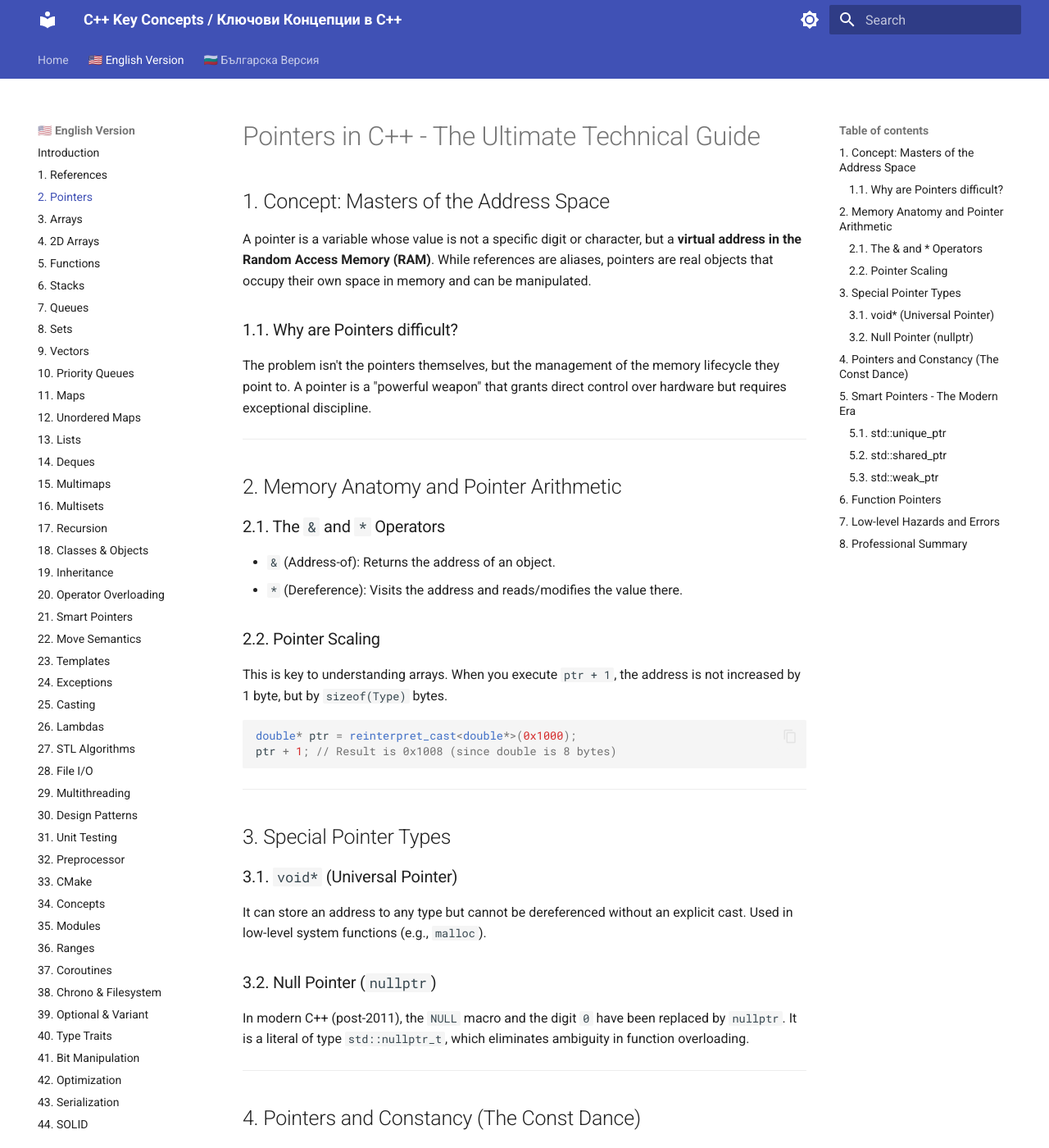
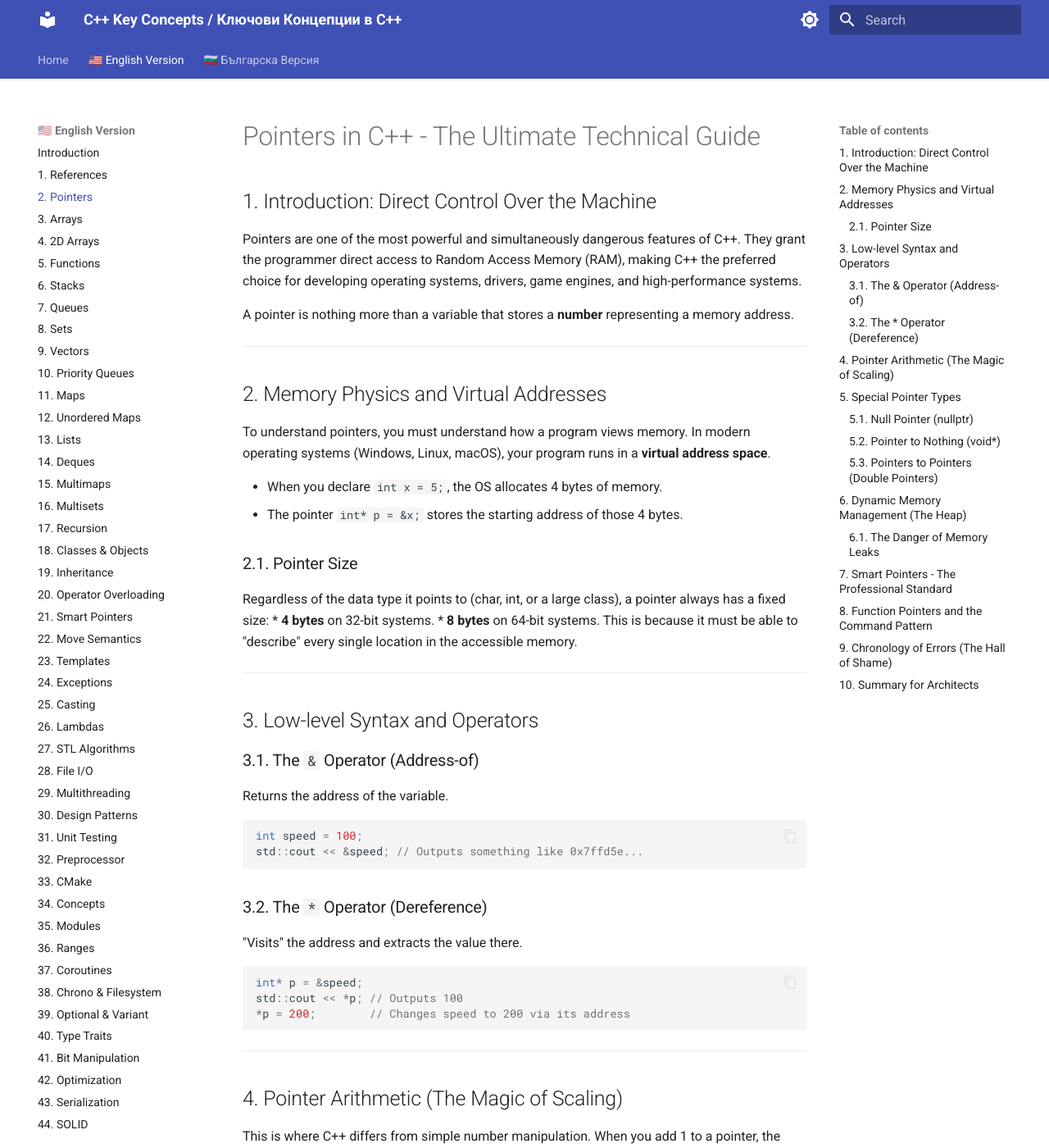
Before and after one commit to KadirYazadzhi/CPlusPlus---KeyConcepts, an MkDocs documentation site: the page built from docs/en/Pointers/Pointers.md, in a window 1280 px wide and 1400 px high. Shown: the whole window at 82% size. Built offline with MkDocs 1.6.1 and Material for MkDocs 9.7.7, drawn with Linux system fonts in a browser that asks for light colours; some of the changed text lies outside the part shown.

Commit message:
Docs: Complete technical guide for Pointers (Topic 2) with virtual memory and smart pointers (200+ lines)

````diff
--- a/docs/bg/Pointers/Pointers.md
+++ b/docs/bg/Pointers/Pointers.md
@@ -1,89 +1,122 @@
 # Указатели (Pointers) в C++ - Пълно техническо ръководство
 
-## 1. Концепция: Господарите на адресното пространство
-Указателят е променлива, чиято стойност не е конкретна цифра или символ, а **виртуален адрес в оперативната памет (RAM)**. Докато референциите са псевдоними, указателите са реални обекти, които имат собствено място в паметта и могат да бъдат манипулирани.
+## 1. Въведение: Директен контрол над машината
+Указателите са една от най-мощните и едновременно с това най-опасните характеристики на C++. Те дават на програмиста директен достъп до оперативната памет (RAM), което прави C++ предпочитан избор за разработка на операционни системи, драйвери, игрови енджини и високопроизводителни системи.
 
-### 1.1. Защо указателите са трудни?
-Проблемът не е в самите указатели, а в управлението на жизнения цикъл на паметта, към която те сочат. Указателят е "мощно оръжие", което дава директен контрол над хардуера, но изисква изключителна дисциплина.
+Един указател не е нищо повече от променлива, която съхранява **число**, представляващо адрес в паметта.
 
 ---
 
-## 2. Анатомия на паметта и адресна аритметика
+## 2. Физика на паметта и Виртуални адреси
+За да разберем указателите, трябва да разберем как програмата вижда паметта. В модерните операционни системи (Windows, Linux, macOS), вашата програма работи във **виртуално адресно пространство**.
 
-### 2.1. Операторът `&` и `*`
-*   `&` (Address-of): Връща адреса на обекта.
-*   `*` (Dereference): Отива на адреса и прочита/променя стойността там.
+*   Когато декларирате `int x = 5;`, ОС заделя 4 байта памет.
+*   Указателят `int* p = &x;` съхранява началния адрес на тези 4 байта.
 
-### 2.2. Мащабиране на адресите (Pointer Scaling)
-Това е ключово за разбирането на масивите. Когато изпълните `ptr + 1`, адресът не се увеличава с 1 байт, а със `sizeof(Type)` байта.
+### 2.1. Размер на указателя
+Независимо към какъв тип данни сочи (char, int или голям клас), указателят винаги има фиксиран размер:
+*   **4 байта** на 32-битови системи.
+*   **8 байта** на 64-битови системи.
+Това е така, защото той трябва да може да "опише" всяко едно място в достъпната памет.
+
+---
+
+## 3. Синтаксис и Оператори на ниско ниво
+
+### 3.1. Операторът `&` (Address-of)
+Връща адреса на променливата.
 ```cpp
-double* ptr = reinterpret_cast<double*>(0x1000);
-ptr + 1; // Резултатът е 0x1008 (защото double е 8 байта)
+int speed = 100;
+std::cout << &speed; // Извежда нещо като 0x7ffd5e...
+```
+
+### 3.2. Операторът `*` (Dereference)
+"Отива" на адреса и извлича стойността там.
+```cpp
+int* p = &speed;
+std::cout << *p; // Извежда 100
+*p = 200;        // Променя speed на 200 чрез адреса му
 ```
 
 ---
 
-## 3. Специални типове указатели
+## 4. Аритметика на указателите (The Magic of Scaling)
+Това е мястото, където C++ се различава от простата работа с числа. Когато добавите 1 към указател, адресът не се увеличава с 1 байт. Той се увеличава с размера на типа, към който сочи.
 
-### 3.1. `void*` (Универсален указател)
-Той може да съхранява адрес към всеки тип, но не може да бъде деференцииран без изричен каст. Използва се в ниско ниво системни функции (напр. `malloc`).
+```cpp
+int* p = (int*)0x1000;
+p + 1; // Резултатът е 0x1004 (sizeof(int) е 4)
 
-### 3.2. Нулевият указател (`nullptr`)
-В модерен C++ (след 2011 г.), макросът `NULL` и цифрата `0` са заменени от `nullptr`. Това е литерал от тип `std::nullptr_t`, който елиминира двусмислието при претоварване на функции.
+double* d = (double*)0x1000;
+d + 1; // Резултатът е 0x1008 (sizeof(double) е 8)
+```
+Този механизъм е в основата на работата с масиви. Изразът `arr[i]` е просто синтактична захар за `*(arr + i)`.
 
 ---
 
-## 4. Указатели и Константност (The Const Dance)
-Има четири основни комбинации, които често объркват начинаещите:
-1.  `int* p;` - Обикновен указател.
-2.  `const int* p;` - Указател към константа (не можеш да променяш `*p`).
-3.  `int* const p;` - Константен указател (винаги сочи на едно място).
-4.  `const int* const p;` - Константен указател към константа.
+## 5. Специални видове указатели
+
+### 5.1. Нулевият указател (`nullptr`)
+Винаги инициализирайте указателите си! Неинициализиран указател сочи към произволно място (Wild Pointer). От C++11 насам ползваме `nullptr` вместо `0` или `NULL`, за да избегнем грешки при претоварване на функции.
+
+### 5.2. Указател към нищо (`void*`)
+Това е "суров" адрес. Компилаторът не знае какъв е типът там, затова не можете да го деференциирате директно. Трябва първо да го "кастнете" (`static_cast` или `reinterpret_cast`).
+
+### 5.3. Указатели към указатели (Double Pointers)
+Използват се за динамични двумерни масиви или когато искате функция да промени самия адрес, съхранен в друг указател.
+```cpp
+int x = 5;
+int* p = &x;
+int** pp = &p; // pp сочи към p, който сочи към x
+```
 
 ---
 
-## 5. Умни Указатели (Smart Pointers) - Модерната ера
-В професионалния код от последните 10 години, директното използване на `new` и `delete` се счита за **Code Smell** (лоша практика). Използваме Smart Pointers от `<memory>`.
+## 6. Управление на динамичната памет (The Heap)
+Това е най-честата употреба на указатели. За разлика от стека (stack), паметта в Heap живее, докато програмистът не я освободи ръчно.
 
-### 5.1. `std::unique_ptr`
-*   Ексклузивна собственост.
-*   Използва се за обекти, които имат един ясен собственик.
-*   Прехвърля се само чрез `std::move`.
+```cpp
+int* p = new int(10); // Заделяне
+// ... работа ...
+delete p;             // Освобождаване (Критично важно!)
+```
 
-### 5.2. `std::shared_ptr`
-*   Споделена собственост чрез брояч на референциите (Reference Counting).
-*   ⚠️ **Overhead:** Използва атомарни операции за брояча, което го прави по-бавен от `unique_ptr`.
-
-### 5.3. `std::weak_ptr`
-*   Не влияе на брояча на референциите.
-*   Използва се за прекъсване на циклични зависимости (Circular Dependencies).
+### 6.1. Опасността от течове (Memory Leaks)
+Ако загубите адреса (указателя), преди да извикате `delete`, паметта остава заета "завинаги", докато програмата не спре. Това е пагубно за сървърни приложения.
 
 ---
 
-## 6. Указатели към Функции (Function Pointers)
-Позволяват ви да третирате алгоритмите като данни.
-```cpp
-using Strategy = int(*)(int, int);
-void execute(int a, int b, Strategy op) {
-    std::cout << op(a, b);
-}
-```
-В модерен C++ те често се заменят от `std::function` и Ламбда изрази, но остават критични за C-съвместимост и вградени (embedded) системи.
+## 7. Умни Указатели (Smart Pointers) - Професионалният стандарт
+В модерен C++ (C++11/14/17/20), директното ползване на `new` и `delete` е забранено в повечето компании. Използваме Smart Pointers от `<memory>`.
+
+1.  **`std::unique_ptr`**: Гарантира, че обектът има само един собственик. Автоматично трие паметта в деструктора си.
+2.  **`std::shared_ptr`**: Използва брояч (reference counting). Трие обекта, когато последният указател изчезне.
+3.  **`std::weak_ptr`**: Наблюдава `shared_ptr`, без да пречи на изтриването му (предотвратява циклични зависимости).
 
 ---
 
-## 7. Опасности и грешки на ниско ниво
-1.  **Memory Leaks:** Заделена памет, която никога не е освободена.
-2.  **Dangling Pointers:** Указател към памет, която вече е освободена (често при `delete` без нулиране).
-3.  **Buffer Overflow:** Писане извън заделената памет чрез грешна адресна аритметика.
-4.  **Wild Pointers:** Неинициализирани указатели, сочещи към произволна памет.
+## 8. Указатели към Функции и Команден шаблон
+Указателите могат да сочат към код, а не само към данни.
+```cpp
+int (*operation)(int, int); // Указател към функция, приемаща два int
+```
+Това е основата на **Callback** функциите и на начина, по който работят виртуалните таблици (**V-Tables**) в ООП.
 
 ---
 
-## 8. Професионално обобщение
-*   Използвайте **Референции** за предаване на параметри.
-*   Използвайте **Умни указатели** за управление на собствеността.
-*   Използвайте **Сурови указатели** само за наблюдение (non-owning) или в крайно оптимизиран системен код.
+## 9. Хронология на грешките (The Hall of Shame)
+1.  **Dangling Pointer:** Имате адрес, но паметта зад него вече е изтрита.
+2.  **Double Free:** Опит за изтриване на един и същ адрес два пъти (срива програмата веднага).
+3.  **Segment Fault:** Опит за достъп до памет, която не принадлежи на вашата програма (напр. адрес 0).
 
 ---
-*(Документацията е актуализирана за стандарти C++17/20/23)*
+
+## 10. Обобщение за архитекти
+*   Указателите са за **собственост** и **индиректност**.
+*   Ако не ви трябва да променяте адреса или да имате Null, използвайте **Референция**.
+*   Ако управлявате живот на обект, използвайте **Smart Pointer**.
+*   Ако работите с хардуер или крайна оптимизация, ползвайте **Raw Pointers** с изключително внимание.
+
+---
+*Документацията е подготвена за проекта "Ключови концепции в C++".*
+*Версия: 2.0 (Пълна детайлност)*
--- a/docs/en/Pointers/Pointers.md
+++ b/docs/en/Pointers/Pointers.md
@@ -1,89 +1,122 @@
 # Pointers in C++ - The Ultimate Technical Guide
 
-## 1. Concept: Masters of the Address Space
-A pointer is a variable whose value is not a specific digit or character, but a **virtual address in the Random Access Memory (RAM)**. While references are aliases, pointers are real objects that occupy their own space in memory and can be manipulated.
+## 1. Introduction: Direct Control Over the Machine
+Pointers are one of the most powerful and simultaneously dangerous features of C++. They grant the programmer direct access to Random Access Memory (RAM), making C++ the preferred choice for developing operating systems, drivers, game engines, and high-performance systems.
 
-### 1.1. Why are Pointers difficult?
-The problem isn't the pointers themselves, but the management of the memory lifecycle they point to. A pointer is a "powerful weapon" that grants direct control over hardware but requires exceptional discipline.
+A pointer is nothing more than a variable that stores a **number** representing a memory address.
 
 ---
 
-## 2. Memory Anatomy and Pointer Arithmetic
+## 2. Memory Physics and Virtual Addresses
+To understand pointers, you must understand how a program views memory. In modern operating systems (Windows, Linux, macOS), your program runs in a **virtual address space**.
 
-### 2.1. The `&` and `*` Operators
-*   `&` (Address-of): Returns the address of an object.
-*   `*` (Dereference): Visits the address and reads/modifies the value there.
+*   When you declare `int x = 5;`, the OS allocates 4 bytes of memory.
+*   The pointer `int* p = &x;` stores the starting address of those 4 bytes.
 
-### 2.2. Pointer Scaling
-This is key to understanding arrays. When you execute `ptr + 1`, the address is not increased by 1 byte, but by `sizeof(Type)` bytes.
+### 2.1. Pointer Size
+Regardless of the data type it points to (char, int, or a large class), a pointer always has a fixed size:
+*   **4 bytes** on 32-bit systems.
+*   **8 bytes** on 64-bit systems.
+This is because it must be able to "describe" every single location in the accessible memory.
+
+---
+
+## 3. Low-level Syntax and Operators
+
+### 3.1. The `&` Operator (Address-of)
+Returns the address of the variable.
 ```cpp
-double* ptr = reinterpret_cast<double*>(0x1000);
-ptr + 1; // Result is 0x1008 (since double is 8 bytes)
+int speed = 100;
+std::cout << &speed; // Outputs something like 0x7ffd5e...
+```
+
+### 3.2. The `*` Operator (Dereference)
+"Visits" the address and extracts the value there.
+```cpp
+int* p = &speed;
+std::cout << *p; // Outputs 100
+*p = 200;        // Changes speed to 200 via its address
 ```
 
 ---
 
-## 3. Special Pointer Types
+## 4. Pointer Arithmetic (The Magic of Scaling)
+This is where C++ differs from simple number manipulation. When you add 1 to a pointer, the address does not increase by 1 byte. It increases by the size of the type it points to.
 
-### 3.1. `void*` (Universal Pointer)
-It can store an address to any type but cannot be dereferenced without an explicit cast. Used in low-level system functions (e.g., `malloc`).
+```cpp
+int* p = (int*)0x1000;
+p + 1; // Result is 0x1004 (sizeof(int) is 4)
 
-### 3.2. Null Pointer (`nullptr`)
-In modern C++ (post-2011), the `NULL` macro and the digit `0` have been replaced by `nullptr`. It is a literal of type `std::nullptr_t`, which eliminates ambiguity in function overloading.
+double* d = (double*)0x1000;
+d + 1; // Result is 0x1008 (sizeof(double) is 8)
+```
+This mechanism is the foundation of working with arrays. The expression `arr[i]` is simply syntactic sugar for `*(arr + i)`.
 
 ---
 
-## 4. Pointers and Constancy (The Const Dance)
-There are four primary combinations that often confuse beginners:
-1.  `int* p;` - Regular pointer.
-2.  `const int* p;` - Pointer to constant (you cannot change `*p`).
-3.  `int* const p;` - Constant pointer (always points to the same location).
-4.  `const int* const p;` - Constant pointer to constant.
+## 5. Special Pointer Types
+
+### 5.1. Null Pointer (`nullptr`)
+Always initialize your pointers! An uninitialized pointer points to an arbitrary location (Wild Pointer). Since C++11, we use `nullptr` instead of `0` or `NULL` to avoid ambiguity in function overloading.
+
+### 5.2. Pointer to Nothing (`void*`)
+This is a "raw" address. The compiler does not know the type there, so you cannot dereference it directly. You must first "cast" it (`static_cast` or `reinterpret_cast`).
+
+### 5.3. Pointers to Pointers (Double Pointers)
+Used for dynamic 2D arrays or when you want a function to modify the address stored in another pointer.
+```cpp
+int x = 5;
+int* p = &x;
+int** pp = &p; // pp points to p, which points to x
+```
 
 ---
 
-## 5. Smart Pointers - The Modern Era
-In professional code written in the last 10 years, the direct use of `new` and `delete` is considered a **Code Smell** (bad practice). We use Smart Pointers from `<memory>`.
+## 6. Dynamic Memory Management (The Heap)
+This is the most common use of pointers. Unlike the stack, memory on the Heap lives until the programmer manually frees it.
 
-### 5.1. `std::unique_ptr`
-*   Exclusive ownership.
-*   Used for objects that have one clear owner.
-*   Transferable only via `std::move`.
+```cpp
+int* p = new int(10); // Allocation
+// ... work ...
+delete p;             // Deallocation (Critically important!)
+```
 
-### 5.2. `std::shared_ptr`
-*   Shared ownership via Reference Counting.
-*   ⚠️ **Overhead:** Uses atomic operations for the counter, making it slower than `unique_ptr`.
-
-### 5.3. `std::weak_ptr`
-*   Does not affect the reference count.
-*   Used to break Circular Dependencies.
+### 6.1. The Danger of Memory Leaks
+If you lose the address (the pointer) before calling `delete`, the memory remains occupied "forever" until the program stops. This is disastrous for server applications.
 
 ---
 
-## 6. Function Pointers
-They allow you to treat algorithms as data.
-```cpp
-using Strategy = int(*)(int, int);
-void execute(int a, int b, Strategy op) {
-    std::cout << op(a, b);
-}
-```
-In modern C++, these are often replaced by `std::function` and Lambda expressions, but remain critical for C-compatibility and embedded systems.
+## 7. Smart Pointers - The Professional Standard
+In modern C++ (C++11/14/17/20), the direct use of `new` and `delete` is prohibited in most companies. We use Smart Pointers from `<memory>`.
+
+1.  **`std::unique_ptr`**: Guarantees the object has only one owner. Automatically deletes memory in its destructor.
+2.  **`std::shared_ptr`**: Uses reference counting. Deletes the object when the last pointer disappears.
+3.  **`std::weak_ptr`**: Observes a `shared_ptr` without interfering with its deletion (prevents circular dependencies).
 
 ---
 
-## 7. Low-level Hazards and Errors
-1.  **Memory Leaks:** Allocated memory that is never freed.
-2.  **Dangling Pointers:** A pointer to memory that has already been freed (common when using `delete` without nulling).
-3.  **Buffer Overflow:** Writing outside allocated memory due to incorrect pointer arithmetic.
-4.  **Wild Pointers:** Uninitialized pointers pointing to arbitrary memory.
+## 8. Function Pointers and the Command Pattern
+Pointers can point to code, not just data.
+```cpp
+int (*operation)(int, int); // Pointer to a function taking two ints
+```
+This is the basis of **Callback** functions and how Virtual Tables (**V-Tables**) work in OOP.
 
 ---
 
-## 8. Professional Summary
-*   Use **References** for parameter passing.
-*   Use **Smart Pointers** for ownership management.
-*   Use **Raw Pointers** only for observation (non-owning) or in extremely optimized system code.
+## 9. Chronology of Errors (The Hall of Shame)
+1.  **Dangling Pointer:** You have an address, but the memory behind it has already been deleted.
+2.  **Double Free:** Attempting to delete the same address twice (crashes the program immediately).
+3.  **Segment Fault:** Attempting to access memory that does not belong to your program (e.g., address 0).
 
 ---
-*(Documentation updated for C++17/20/23 standards)*
+
+## 10. Summary for Architects
+*   Pointers are for **ownership** and **indirection**.
+*   If you don't need to change the address or have Null, use a **Reference**.
+*   If managing an object's lifetime, use a **Smart Pointer**.
+*   If working with hardware or extreme optimization, use **Raw Pointers** with extreme caution.
+
+---
+*Documentation prepared for the "C++ Key Concepts" project.*
+*Version: 2.0 (Full Detail)*
````
